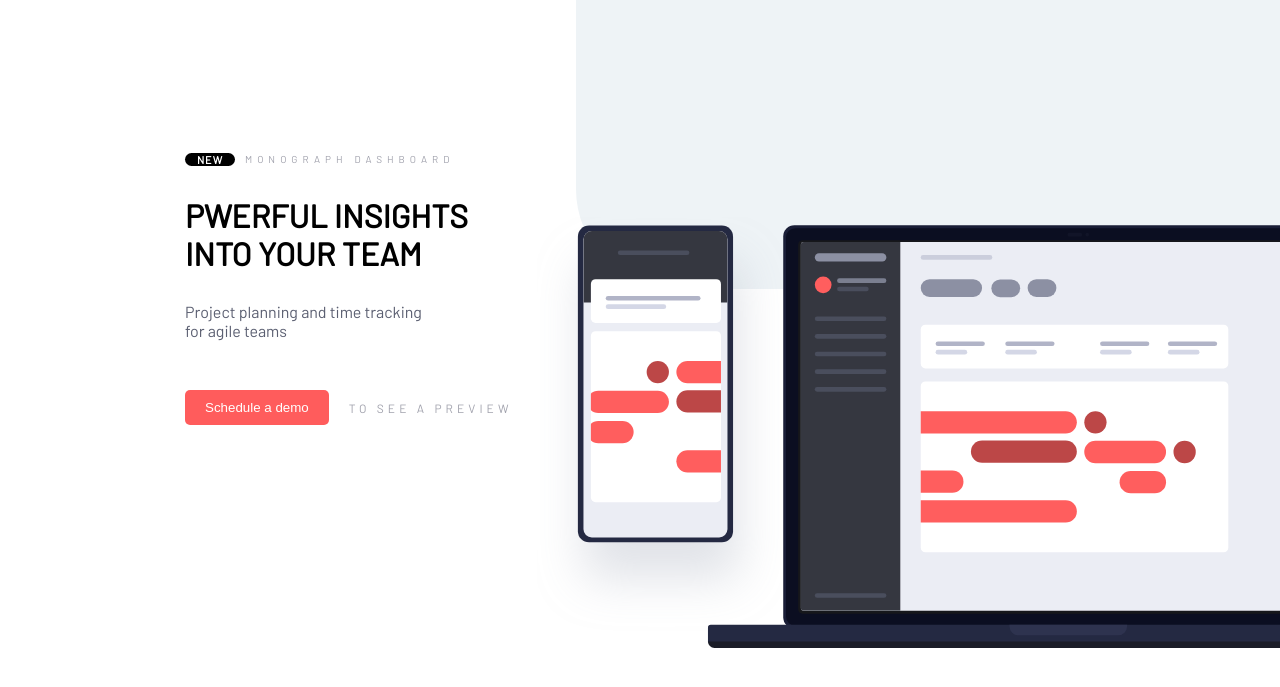
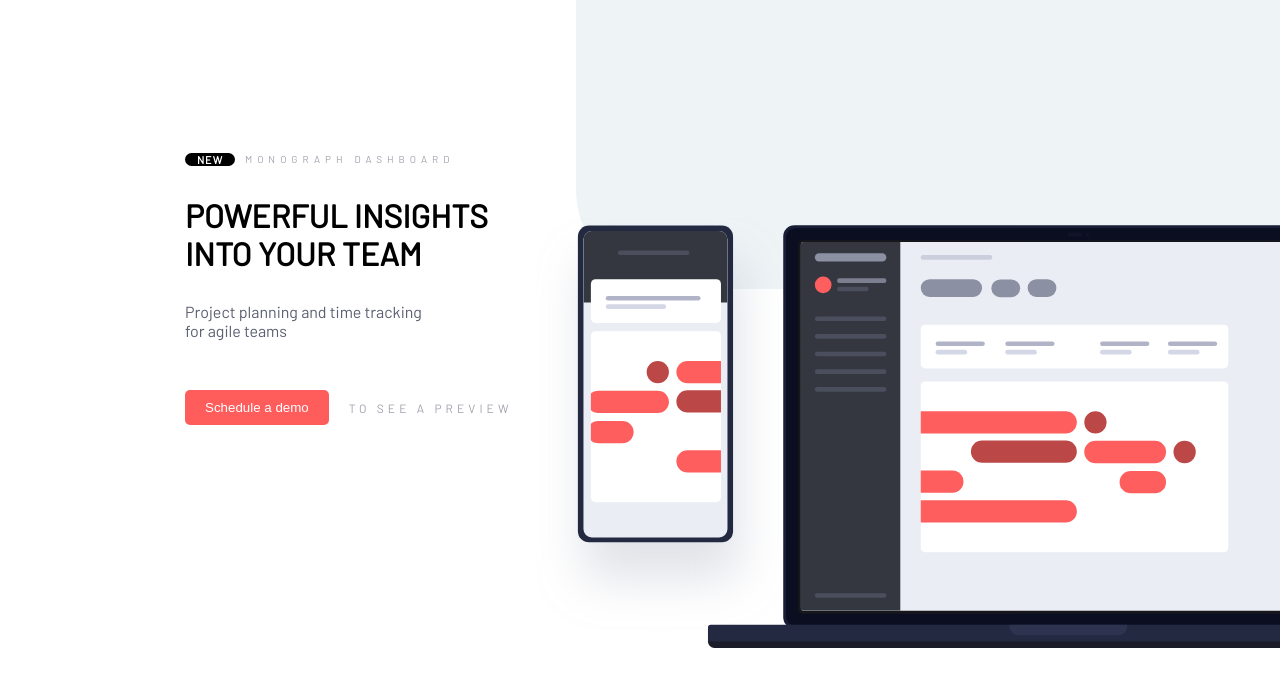
Before and after one commit to rajat-hub/Project-tracking-intro-component-frontend-mentor, a plain HTML site: page index.html in a window 1280 px wide. Shown: the part 111-798 px from the top of the page. Drawn offline with nearby package versions, Linux system fonts and the light colour scheme.

Commit message:
third commit

```diff
--- a/index.html
+++ b/index.html
@@ -50,7 +50,7 @@
         <p>Monograph Dashboard</p>
         </div>
         <div class="main_heading">
-          <h1>Pwerful insights <br>into your team</h1>
+          <h1>Powerful insights <br>into your team</h1>
         </div>
         <div class="description">
           <p>Project planning and time tracking <br>for agile teams</p>
```
